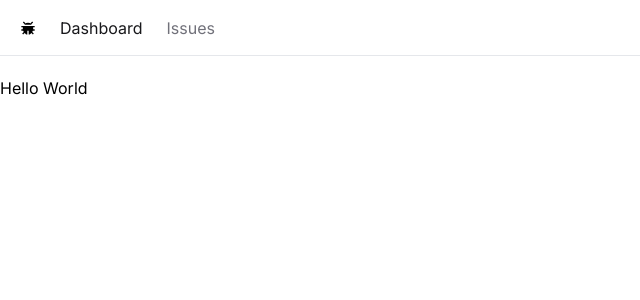
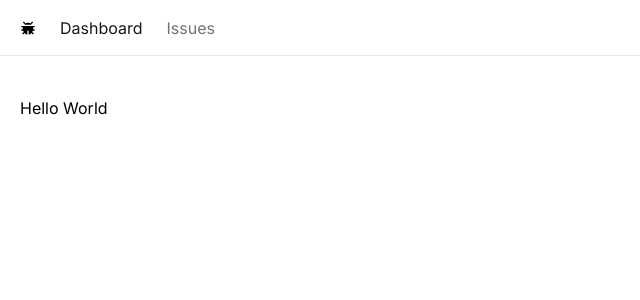
Before and after one commit to AnangaTripathee/issue-tracker, a Next.js app: page / in a window 1280 px wide. Shown: the top 300 px of the page, without its empty margins (0-640 px from the left). Built offline with nearby package versions, Linux system fonts and the light colour scheme; what @radix-ui/themes would draw is missing.

Commit message:
Build the new issue page

```diff
--- /dev/null
+++ b/app/issues/new/page.tsx
@@ -0,0 +1,15 @@
+import { Button, TextArea, TextField } from '@radix-ui/themes'
+import React from 'react'
+
+const NewIssuePage = () => {
+  return (
+    <div className= 'max-w-xl space-y-3' >
+        <TextField.Root placeholder='Title' />
+        <TextArea placeholder='Description' />
+        <Button>Create</Button>
+
+    </div>
+  )
+}
+
+export default NewIssuePage
--- a/app/issues/page.tsx
+++ b/app/issues/page.tsx
@@ -1,9 +1,11 @@
+'use client';
 import React from 'react'
 import { Button } from '@radix-ui/themes'
+import Link from 'next/link'
 
 const IssuesPage = () => {
   return (
-    <div><Button>New Issue</Button></div>
+    <div><Button><Link href='/issues/new'> New Issue</Link></Button></div>
   )
 }
 
--- a/app/layout.tsx
+++ b/app/layout.tsx
@@ -22,7 +22,7 @@
       <body className={inter.className}>
         <Theme>
         <NavBar />
-        <main>{children}</main>
+        <main className= 'p-5' >{children}</main>
         </Theme>
       </body>
     </html>
```
